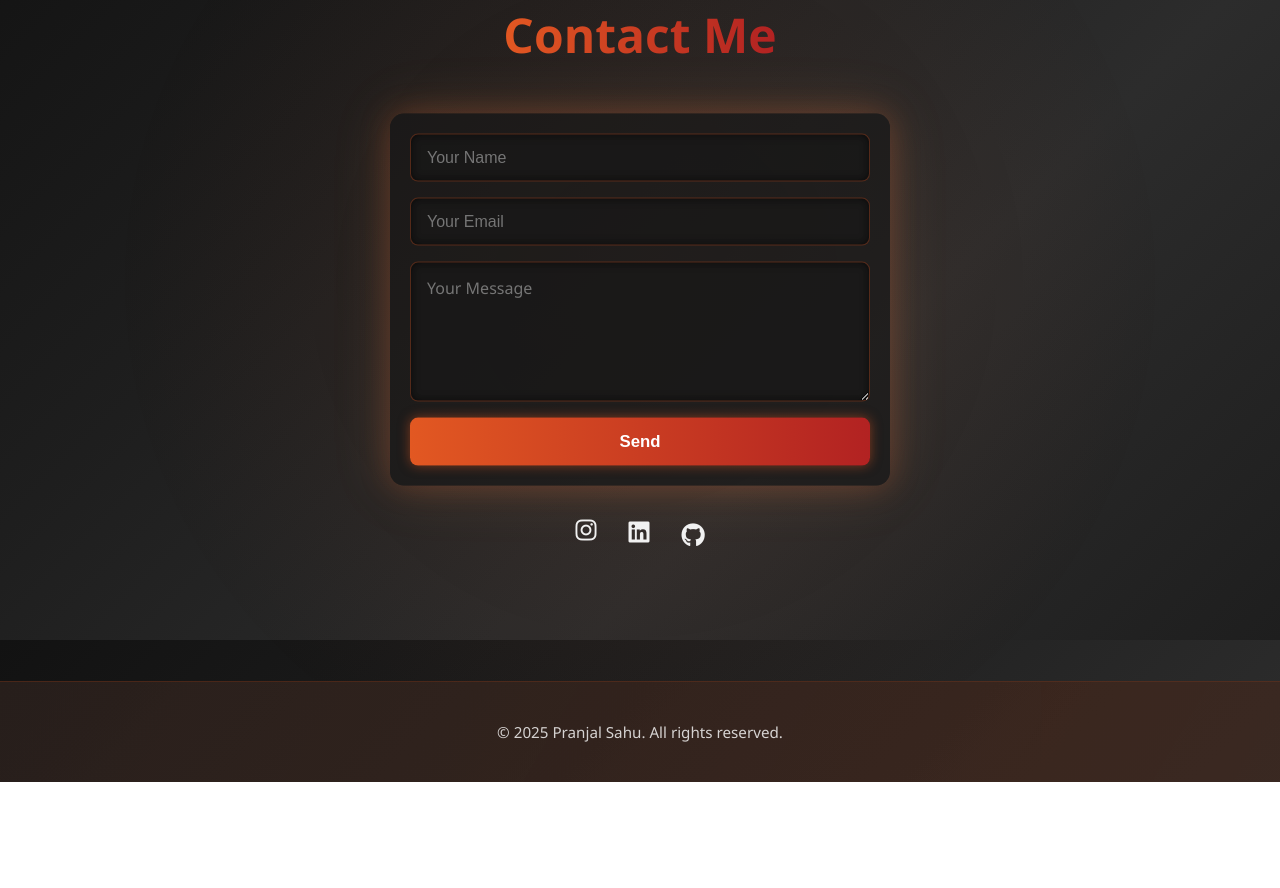
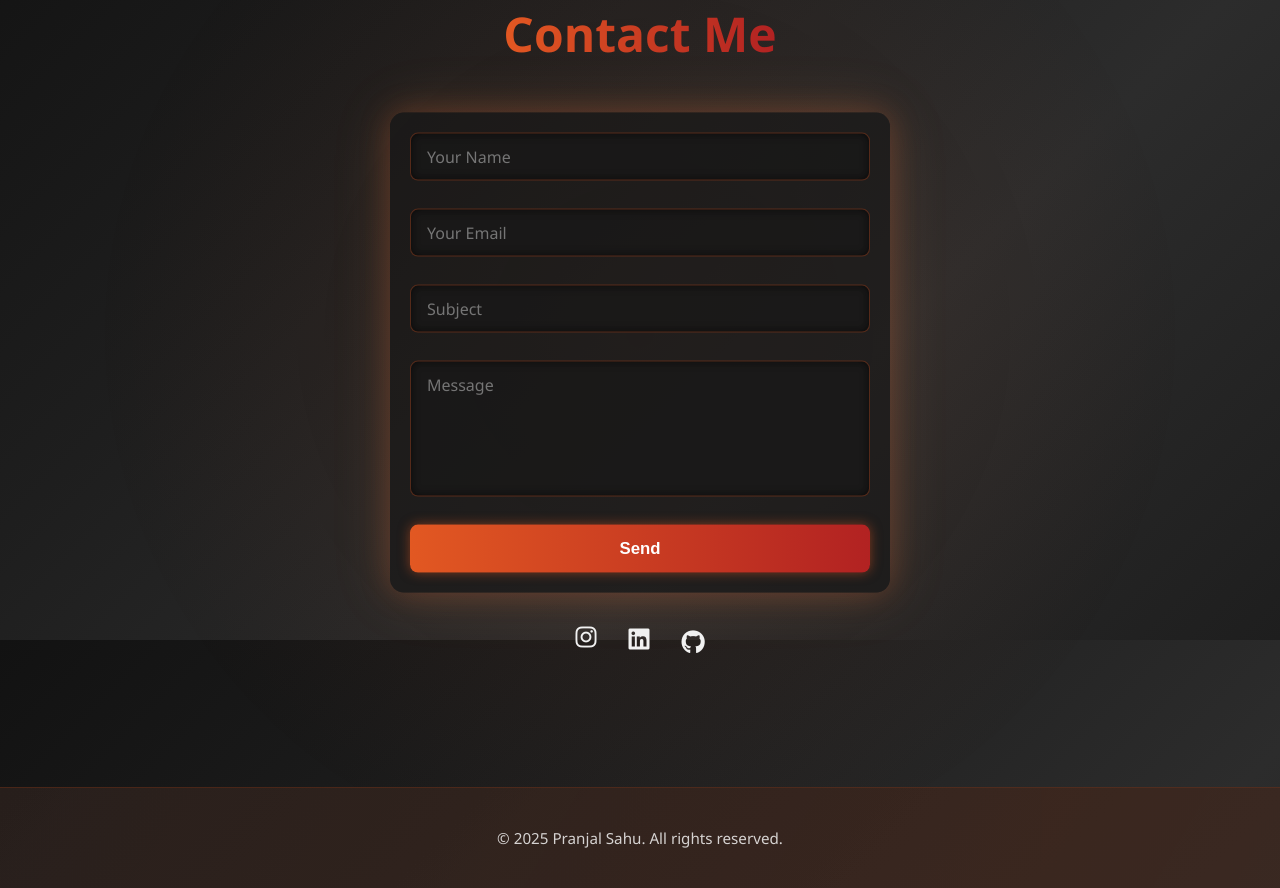
Before and after one commit to Pranjal-Sahu21/portfolio-website, a React (Vite) app: page / in a window 1280 px wide. Shown: the part 4160-5048 px from the top of the page. Before the commit the page ends 4942 px from the top, so only its background shows below. Built offline with nearby package versions, Linux system fonts and the light colour scheme.

Commit message:
Added a subject input to my contact form

```diff
--- a/src/Contact.jsx
+++ b/src/Contact.jsx
@@ -64,9 +64,12 @@ export default function Contact() {
           <input type="email" name="email" placeholder="Your Email" required />
           <ValidationError prefix="Email" field="email" errors={state.errors} />
 
+          <input type="text" name="subject" placeholder="Subject" required />
+          <ValidationError prefix="Subject" field="subject" errors={state.errors} />
+
           <textarea
             name="message"
-            placeholder="Your Message"
+            placeholder="Message"
             rows="5"
             required
           />
--- a/src/style.css
+++ b/src/style.css
@@ -1261,3 +1261,16 @@ body::before {
     display: none !important;
   }
 }
+
+.contact-card input,
+.contact-card textarea {
+  width: 100%;
+  padding: 12px 16px;
+  margin-bottom: 12px;
+  border-radius: 8px;
+  font-size: 16px;
+  font-family: inherit;
+  outline: none;
+  resize: none;
+  box-sizing: border-box;
+}
```
